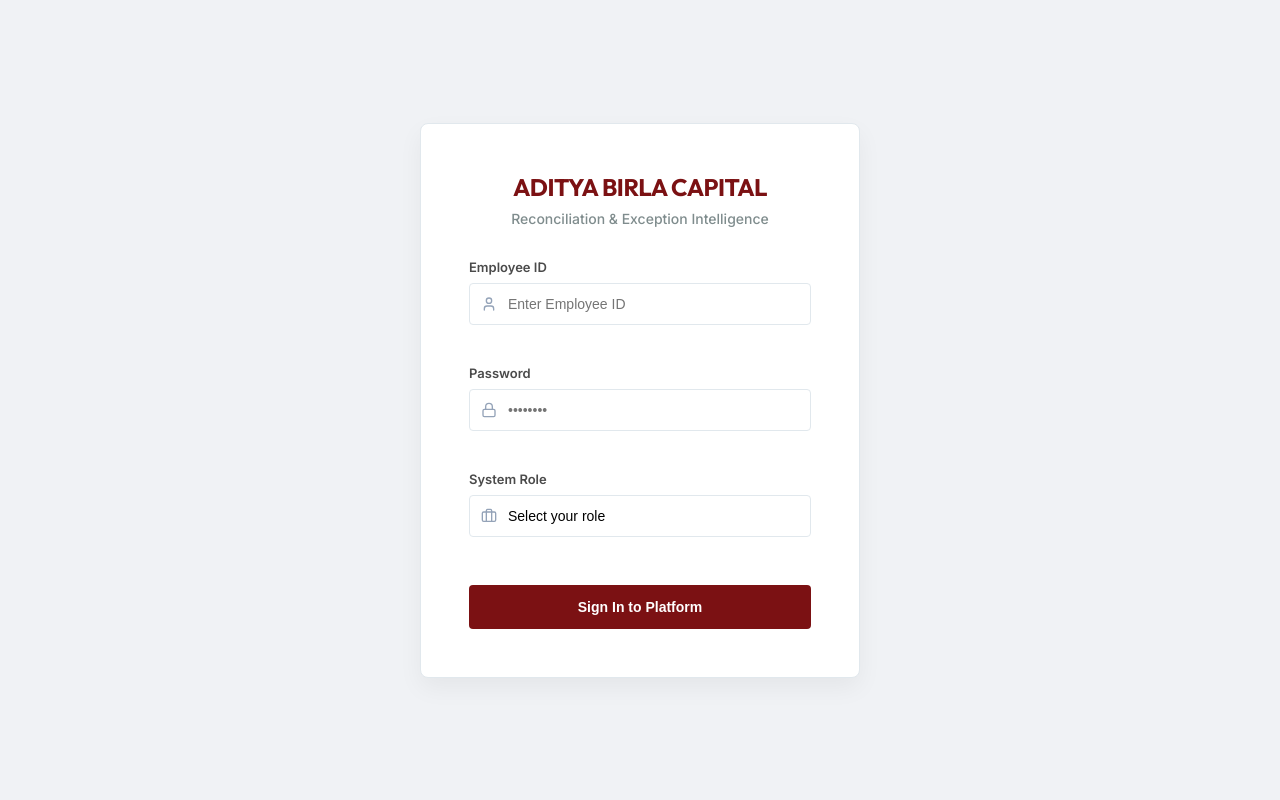
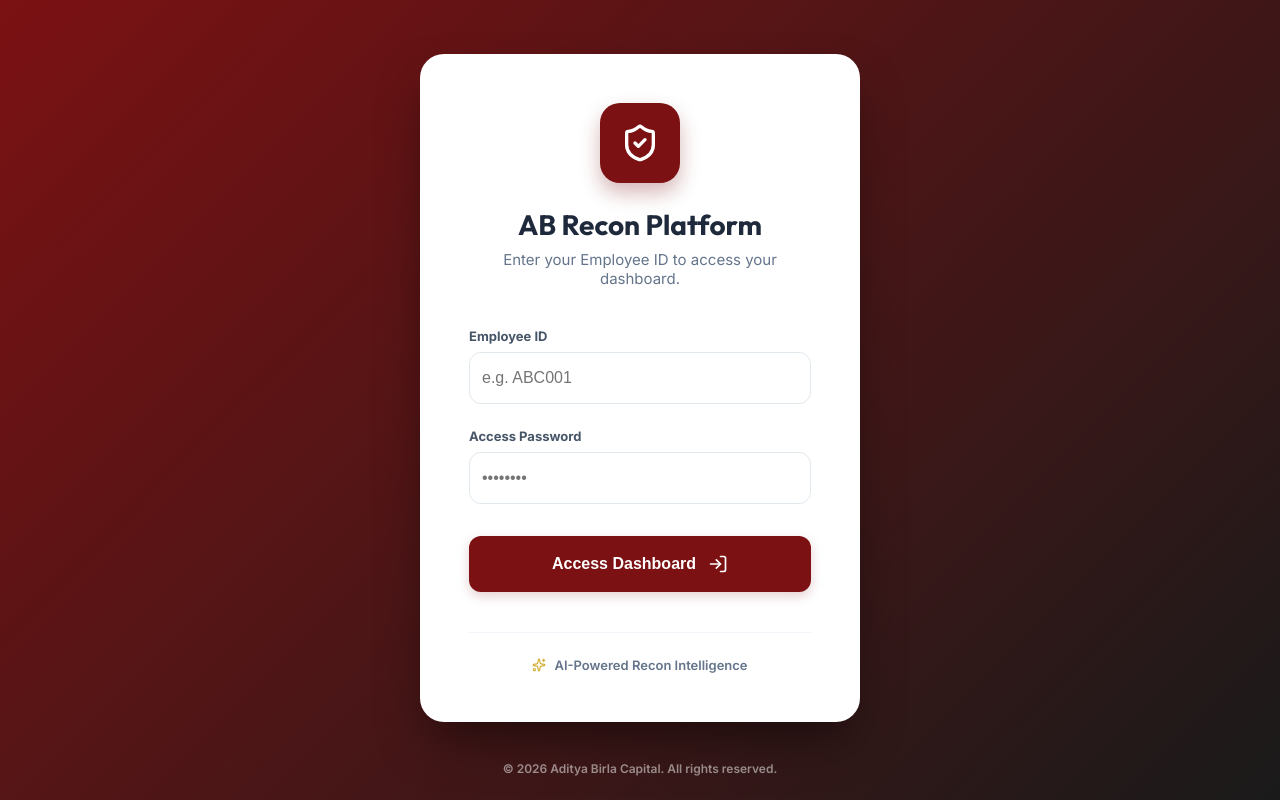
Before and after one commit to MadhumitaRamesh/ab-recon, a React (Vite) app: page / in a window 1280 px wide. Built offline with nearby package versions, Linux system fonts and the light colour scheme.

Commit message:
Identity & Auth Overhaul: Implemented Employee ID based login with automatic role resolution. Finalized User Management with working Edit functionality and Employee ID identifiers.

```diff
--- a/src/context/AppContext.jsx
+++ b/src/context/AppContext.jsx
@@ -71,9 +71,9 @@
 
   // User Management Persistence
   const [users, setUsers] = useState(() => getSavedData('ab_recon_users', [
-    { id: 1, name: 'Admin_SS417', email: 'admin@ab.com', role: 'Admin', status: 'Active' },
-    { id: 2, name: 'Suresh K', email: 'suresh@ab.com', role: 'Ops_Maker', status: 'Active' },
-    { id: 3, name: 'Meera N', email: 'meera@ab.com', role: 'Ops_Checker', status: 'Active' },
+    { id: 1, name: 'Admin User', employeeId: 'ABC001', role: 'Admin', status: 'Active' },
+    { id: 2, name: 'Suresh K', employeeId: 'ABC002', role: 'Ops_Maker', status: 'Active' },
+    { id: 3, name: 'Meera N', employeeId: 'ABC003', role: 'Ops_Checker', status: 'Active' },
   ]));
 
   // Notifications State
@@ -101,9 +101,14 @@
   useEffect(() => { localStorage.setItem('ab_recon_ai_suggestions', JSON.stringify(aiSuggestions)); }, [aiSuggestions]);
   useEffect(() => { localStorage.setItem('ab_recon_users', JSON.stringify(users)); }, [users]);
 
-  const login = (userData) => {
-    setUser(userData);
-    localStorage.setItem('ab_recon_user', JSON.stringify(userData));
+  const login = (employeeId) => {
+    const matchedUser = users.find(u => u.employeeId === employeeId);
+    if (matchedUser) {
+      setUser(matchedUser);
+      localStorage.setItem('ab_recon_user', JSON.stringify(matchedUser));
+      return true;
+    }
+    return false;
   };
 
   const logout = () => {
--- a/src/pages/Login.jsx
+++ b/src/pages/Login.jsx
@@ -1,18 +1,25 @@
 import React, { useState } from 'react';
-import { useApp } from '../context/AppContext';
-import { Lock, User, Briefcase } from 'lucide-react';
+import { LogIn, ShieldCheck, AlertCircle, Sparkles } from 'lucide-react';
 
-const Login = () => {
-  const { roles, login } = useApp();
+const Login = ({ onLogin }) => {
   const [employeeId, setEmployeeId] = useState('');
   const [password, setPassword] = useState('');
-  const [role, setRole] = useState('');
+  const [error, setError] = useState('');
+  const [isLoading, setIsLoading] = useState(false);
 
   const handleSubmit = (e) => {
     e.preventDefault();
-    if (employeeId && password && role) {
-      login({ employeeId, role });
-    }
+    setError('');
+    setIsLoading(true);
+
+    // Artificial delay for 'authenticating'
+    setTimeout(() => {
+      const success = onLogin(employeeId);
+      if (!success) {
+        setError('Invalid Employee ID. Access Denied.');
+      }
+      setIsLoading(false);
+    }, 1200);
   };
 
   return (
@@ -21,59 +28,109 @@
       display: 'flex',
       alignItems: 'center',
       justifyContent: 'center',
-      background: '#F0F2F5',
-      padding: '16px'
+      background: 'linear-gradient(135deg, #7B1113 0%, #1a1a1a 100%)',
+      padding: '20px'
     }}>
-      <div className="card" style={{
+      <div className="card animate-reveal" style={{
+        maxWidth: '440px',
         width: '100%',
-        maxWidth: '440px',
-        padding: 'clamp(24px, 5vw, 48px)',
-        boxShadow: '0 10px 25px rgba(0,0,0,0.05)',
-        marginBottom: 0
+        padding: '48px',
+        borderRadius: '24px',
+        boxShadow: '0 25px 50px -12px rgba(0, 0, 0, 0.5)',
+        border: '1px solid rgba(255,255,255,0.1)'
       }}>
-        <div style={{ textAlign: 'center', marginBottom: '32px' }}>
-          <div style={{ color: 'var(--primary)', fontWeight: '800', fontSize: 'clamp(20px, 4vw, 24px)', letterSpacing: '-0.5px', fontFamily: 'Outfit, sans-serif' }}>
-            ADITYA BIRLA CAPITAL
+        <div style={{ textAlign: 'center', marginBottom: '40px' }}>
+          <div style={{
+            width: '80px',
+            height: '80px',
+            background: 'var(--primary)',
+            borderRadius: '20px',
+            display: 'flex',
+            alignItems: 'center',
+            justifyContent: 'center',
+            margin: '0 auto 24px',
+            boxShadow: '0 10px 20px rgba(123, 17, 19, 0.3)'
+          }}>
+            <ShieldCheck size={40} color="white" />
           </div>
-          <div style={{ marginTop: '8px', fontSize: '14px', color: 'var(--text-muted)', fontWeight: '500' }}>
-            Reconciliation & Exception Intelligence
+          <h1 style={{ fontSize: '28px', color: '#1E293B', fontWeight: '800' }}>AB Recon Platform</h1>
+          <p style={{ color: '#64748B', fontSize: '15px', marginTop: '8px' }}>Enter your Employee ID to access your dashboard.</p>
+        </div>
+
+        {error && (
+          <div style={{
+            background: '#FEF2F2',
+            border: '1px solid #FCA5A5',
+            color: '#B91C1C',
+            padding: '12px 16px',
+            borderRadius: '12px',
+            marginBottom: '24px',
+            fontSize: '14px',
+            display: 'flex',
+            alignItems: 'center',
+            gap: '12px'
+          }}>
+            <AlertCircle size={18} /> {error}
+          </div>
+        )}
+
+        <form onSubmit={handleSubmit}>
+          <div className="form-group" style={{ marginBottom: '24px' }}>
+            <label className="form-label" style={{ fontWeight: '700', color: '#475569' }}>Employee ID</label>
+            <input
+              type="text"
+              className="form-control"
+              placeholder="e.g. ABC001"
+              value={employeeId}
+              onChange={(e) => setEmployeeId(e.target.value.toUpperCase())}
+              required
+              style={{ height: '52px', fontSize: '16px', borderRadius: '12px' }}
+            />
+          </div>
+
+          <div className="form-group" style={{ marginBottom: '32px' }}>
+            <label className="form-label" style={{ fontWeight: '700', color: '#475569' }}>Access Password</label>
+            <input
+              type="password"
+              className="form-control"
+              placeholder="••••••••"
+              value={password}
+              onChange={(e) => setPassword(e.target.value)}
+              required
+              style={{ height: '52px', fontSize: '16px', borderRadius: '12px' }}
+            />
+          </div>
+
+          <button
+            type="submit"
+            className="btn btn-primary"
+            disabled={isLoading}
+            style={{
+              width: '100%',
+              height: '56px',
+              fontSize: '16px',
+              fontWeight: '800',
+              borderRadius: '12px',
+              display: 'flex',
+              gap: '12px',
+              boxShadow: '0 4px 12px rgba(123, 17, 19, 0.2)'
+            }}
+          >
+            {isLoading ? 'Authenticating...' : (
+              <>Access Dashboard <LogIn size={20} /></>
+            )}
+          </button>
+        </form>
+
+        <div style={{ marginTop: '40px', textAlign: 'center', borderTop: '1px solid #F1F5F9', paddingTop: '24px' }}>
+          <div style={{ display: 'flex', alignItems: 'center', justifyContent: 'center', gap: '8px', color: '#64748B', fontSize: '13px', fontWeight: '600' }}>
+            <Sparkles size={14} color="var(--gold)" /> AI-Powered Recon Intelligence
           </div>
         </div>
+      </div>
 
-        <form onSubmit={handleSubmit} style={{ display: 'flex', flexDirection: 'column', gap: '20px' }}>
-          <div className="form-group">
-            <label className="form-label">Employee ID</label>
-            <div style={{ position: 'relative' }}>
-              <User size={16} style={{ position: 'absolute', left: '12px', top: '13px', color: '#94A3B8' }} />
-              <input type="text" className="form-control" style={{ paddingLeft: '38px' }} placeholder="Enter Employee ID" value={employeeId} onChange={(e) => setEmployeeId(e.target.value)} required />
-            </div>
-          </div>
-
-          <div className="form-group">
-            <label className="form-label">Password</label>
-            <div style={{ position: 'relative' }}>
-              <Lock size={16} style={{ position: 'absolute', left: '12px', top: '13px', color: '#94A3B8' }} />
-              <input type="password" className="form-control" style={{ paddingLeft: '38px' }} placeholder="••••••••" value={password} onChange={(e) => setPassword(e.target.value)} required />
-            </div>
-          </div>
-
-          <div className="form-group">
-            <label className="form-label">System Role</label>
-            <div style={{ position: 'relative' }}>
-              <Briefcase size={16} style={{ position: 'absolute', left: '12px', top: '13px', color: '#94A3B8' }} />
-              <select className="form-control" style={{ paddingLeft: '38px', appearance: 'none', background: 'white' }} value={role} onChange={(e) => setRole(e.target.value)} required >
-                <option value="">Select your role</option>
-                {roles.map(r => (
-                  <option key={r.id} value={r.name}>{r.name.replace('_', ' ')}</option>
-                ))}
-              </select>
-            </div>
-          </div>
-
-          <button type="submit" className="btn btn-primary" style={{ width: '100%', height: '44px', marginTop: '8px' }}>
-            Sign In to Platform
-          </button>
-        </form>
+      <div style={{ position: 'fixed', bottom: '24px', color: 'rgba(255,255,255,0.5)', fontSize: '12px', fontWeight: '600' }}>
+        © 2026 Aditya Birla Capital. All rights reserved.
       </div>
     </div>
   );
--- a/src/pages/Users.jsx
+++ b/src/pages/Users.jsx
@@ -1,13 +1,14 @@
 import React, { useState, useEffect } from 'react';
 import { useApp } from '../context/AppContext';
-import { UserPlus, Search, Edit3, Trash2, Filter, X, Mail, Shield, CheckCircle } from 'lucide-react';
+import { UserPlus, Search, Edit3, Trash2, X, Hash, Shield, CheckCircle, Save } from 'lucide-react';
 
 const Users = () => {
   const { users, setUsers, addNotification } = useApp();
   const [showForm, setShowForm] = useState(false);
+  const [editingId, setEditingId] = useState(null);
   const [searchQuery, setSearchQuery] = useState('');
   const [filterRole, setFilterRole] = useState('All');
-  const [newUser, setNewUser] = useState({ name: '', email: '', role: 'Ops_Maker', status: 'Active' });
+  const [formData, setFormData] = useState({ name: '', employeeId: '', role: 'Ops_Maker', status: 'Active' });
   const [isLoaded, setIsLoaded] = useState(false);
 
   useEffect(() => {
@@ -15,24 +16,40 @@
   }, []);
 
   const filteredUsers = users.filter(u => {
-    const matchesSearch = u.name.toLowerCase().includes(searchQuery.toLowerCase()) || u.email.toLowerCase().includes(searchQuery.toLowerCase());
+    const matchesSearch = u.name.toLowerCase().includes(searchQuery.toLowerCase()) || u.employeeId.toLowerCase().includes(searchQuery.toLowerCase());
     const matchesRole = filterRole === 'All' || u.role === filterRole;
     return matchesSearch && matchesRole;
   });
 
-  const handleAddUser = (e) => {
+  const handleOpenAdd = () => {
+    setEditingId(null);
+    setFormData({ name: '', employeeId: '', role: 'Ops_Maker', status: 'Active' });
+    setShowForm(true);
+  };
+
+  const handleOpenEdit = (user) => {
+    setEditingId(user.id);
+    setFormData({ name: user.name, employeeId: user.employeeId, role: user.role, status: user.status });
+    setShowForm(true);
+  };
+
+  const handleSubmit = (e) => {
     e.preventDefault();
-    const id = Date.now();
-    setUsers([...users, { ...newUser, id }]);
-    addNotification({ title: 'User Created', message: `Identity ${newUser.name} has been added to the platform.` });
+    if (editingId) {
+      setUsers(users.map(u => u.id === editingId ? { ...formData, id: editingId } : u));
+      addNotification({ title: 'Profile Updated', message: `Identity ${formData.name} (${formData.employeeId}) has been modified.` });
+    } else {
+      const id = Date.now();
+      setUsers([...users, { ...formData, id }]);
+      addNotification({ title: 'User Created', message: `Identity ${formData.name} has been added to the platform.` });
+    }
     setShowForm(false);
-    setNewUser({ name: '', email: '', role: 'Ops_Maker', status: 'Active' });
   };
 
   const handleDelete = (id, name) => {
     if (window.confirm(`Are you sure you want to revoke access for ${name}?`)) {
       setUsers(users.filter(u => u.id !== id));
-      addNotification({ title: 'Access Revoked', message: `User ${name} has been removed from the system.` });
+      addNotification({ title: 'Access Revoked', message: `User ${name} removed from system.` });
     }
   };
 
@@ -40,11 +57,11 @@
     <div className={`main-content ${isLoaded ? 'animate-reveal' : ''}`} style={{ opacity: isLoaded ? 1 : 0 }}>
       <div style={{ marginBottom: '40px', display: 'flex', justifyContent: 'space-between', alignItems: 'flex-end', flexWrap: 'wrap', gap: '20px' }}>
         <div style={{ flex: '1', minWidth: '300px' }}>
-          <h1 style={{ fontSize: 'clamp(24px, 5vw, 32px)', color: '#0F172A', fontWeight: '800' }}>User Management</h1>
-          <p style={{ color: '#64748B', fontSize: '16px', marginTop: '6px' }}>Manage administrative and operational identities for ABC Reconciliation.</p>
+          <h1 style={{ fontSize: 'clamp(24px, 5vw, 32px)', color: '#0F172A', fontWeight: '800' }}>Identity Management</h1>
+          <p style={{ color: '#64748B', fontSize: '16px', marginTop: '6px' }}>Manage and provision employee access for the AB Recon platform.</p>
         </div>
-        <button className="btn btn-primary" onClick={() => setShowForm(true)} style={{ height: '52px', minWidth: '200px' }}>
-          <UserPlus size={18} style={{ marginRight: '10px' }} /> Add New User
+        <button className="btn btn-primary" onClick={handleOpenAdd} style={{ height: '52px', minWidth: '220px' }}>
+          <UserPlus size={18} style={{ marginRight: '10px' }} /> Provision New User
         </button>
       </div>
 
@@ -54,7 +71,7 @@
           <input
             type="text"
             className="form-control"
-            placeholder="Search by name, employee ID or email..."
+            placeholder="Search by name or employee ID..."
             value={searchQuery}
             onChange={(e) => setSearchQuery(e.target.value)}
             style={{ paddingLeft: '50px', height: '52px' }}
@@ -70,6 +87,7 @@
           <option value="Admin">Admin</option>
           <option value="Ops_Maker">Ops Maker</option>
           <option value="Ops_Checker">Ops Checker</option>
+          <option value="CS User">CS User</option>
         </select>
       </div>
 
@@ -77,21 +95,21 @@
         <div style={{ position: 'fixed', top: 0, left: 0, right: 0, bottom: 0, background: 'rgba(0,0,0,0.5)', zIndex: 1000, display: 'flex', alignItems: 'center', justifyContent: 'center', padding: '16px' }}>
           <div className="card animate-reveal" style={{ maxWidth: '500px', width: '100%', padding: '0', marginBottom: 0 }}>
             <div style={{ padding: '24px 32px', borderBottom: '1px solid #F1F5F9', display: 'flex', justifyContent: 'space-between', alignItems: 'center' }}>
-              <h3 style={{ fontSize: '18px', fontWeight: '800' }}>Create User Identity</h3>
+              <h3 style={{ fontSize: '18px', fontWeight: '800' }}>{editingId ? 'Modify Identity' : 'Provision Identity'}</h3>
               <button onClick={() => setShowForm(false)} style={{ background: 'transparent', border: 'none', cursor: 'pointer' }}><X size={24} /></button>
             </div>
-            <form onSubmit={handleAddUser} style={{ padding: '32px' }}>
+            <form onSubmit={handleSubmit} style={{ padding: '32px' }}>
               <div className="form-group">
                 <label className="form-label">Full Name</label>
-                <input type="text" className="form-control" value={newUser.name} onChange={(e) => setNewUser({...newUser, name: e.target.value})} required />
+                <input type="text" className="form-control" value={formData.name} onChange={(e) => setFormData({...formData, name: e.target.value})} required />
               </div>
               <div className="form-group">
-                <label className="form-label">Email Address</label>
-                <input type="email" className="form-control" value={newUser.email} onChange={(e) => setNewUser({...newUser, email: e.target.value})} required />
+                <label className="form-label">Employee ID</label>
+                <input type="text" className="form-control" value={formData.employeeId} onChange={(e) => setFormData({...formData, employeeId: e.target.value.toUpperCase()})} required placeholder="e.g. ABC001" />
               </div>
               <div className="form-group">
-                <label className="form-label">System Role</label>
-                <select className="form-control" value={newUser.role} onChange={(e) => setNewUser({...newUser, role: e.target.value})}>
+                <label className="form-label">Assigned Role</label>
+                <select className="form-control" value={formData.role} onChange={(e) => setFormData({...formData, role: e.target.value})}>
                   <option value="Ops_Maker">Ops Maker</option>
                   <option value="Ops_Checker">Ops Checker</option>
                   <option value="Admin">Admin</option>
@@ -99,7 +117,9 @@
                 </select>
               </div>
               <div style={{ display: 'flex', gap: '16px', marginTop: '32px' }}>
-                <button type="submit" className="btn btn-primary" style={{ flex: 1 }}>Confirm Creation</button>
+                <button type="submit" className="btn btn-primary" style={{ flex: 1 }}>
+                  {editingId ? <><Save size={18} style={{ marginRight: '8px' }} /> Save Changes</> : 'Confirm Provisioning'}
+                </button>
                 <button type="button" className="btn btn-outline" style={{ flex: 1 }} onClick={() => setShowForm(false)}>Cancel</button>
               </div>
             </form>
@@ -112,11 +132,11 @@
           <table className="data-table">
             <thead>
               <tr>
-                <th>Identity</th>
-                <th>Contact</th>
-                <th>Module Role</th>
+                <th>Employee Identity</th>
+                <th>Employee ID</th>
+                <th>System Role</th>
                 <th>Status</th>
-                <th>Actions</th>
+                <th>Operations</th>
               </tr>
             </thead>
             <tbody>
@@ -131,13 +151,13 @@
                     </div>
                   </td>
                   <td>
-                    <div style={{ fontSize: '13px', color: '#475569', display: 'flex', alignItems: 'center', gap: '8px' }}>
-                      <Mail size={14} color="#94A3B8" /> {u.email}
+                    <div style={{ fontSize: '13px', color: '#1E293B', display: 'flex', alignItems: 'center', gap: '8px', fontWeight: '700' }}>
+                      <Hash size={14} color="#94A3B8" /> {u.employeeId}
                     </div>
                   </td>
                   <td>
-                    <span style={{ fontWeight: '700', fontSize: '13px', background: '#F8FAFC', padding: '6px 12px', borderRadius: '8px', border: '1px solid #E2E8F0' }}>
-                      {u.role}
+                    <span style={{ fontWeight: '700', fontSize: '13px', background: '#F8FAFC', padding: '6px 12px', borderRadius: '8px', border: '1px solid #E2E8F0', color: 'var(--primary)' }}>
+                      {u.role.replace('_', ' ')}
                     </span>
                   </td>
                   <td>
@@ -147,8 +167,12 @@
                   </td>
                   <td>
                     <div style={{ display: 'flex', gap: '16px' }}>
-                      <Edit3 size={18} color="#64748B" style={{ cursor: 'pointer' }} />
-                      <Trash2 size={18} color="#DC2626" style={{ cursor: 'pointer' }} onClick={() => handleDelete(u.id, u.name)} />
+                      <button onClick={() => handleOpenEdit(u)} style={{ background: 'transparent', border: 'none', cursor: 'pointer', color: '#64748B' }}>
+                        <Edit3 size={18} />
+                      </button>
+                      <button onClick={() => handleDelete(u.id, u.name)} style={{ background: 'transparent', border: 'none', cursor: 'pointer', color: '#DC2626' }}>
+                        <Trash2 size={18} />
+                      </button>
                     </div>
                   </td>
                 </tr>
```
